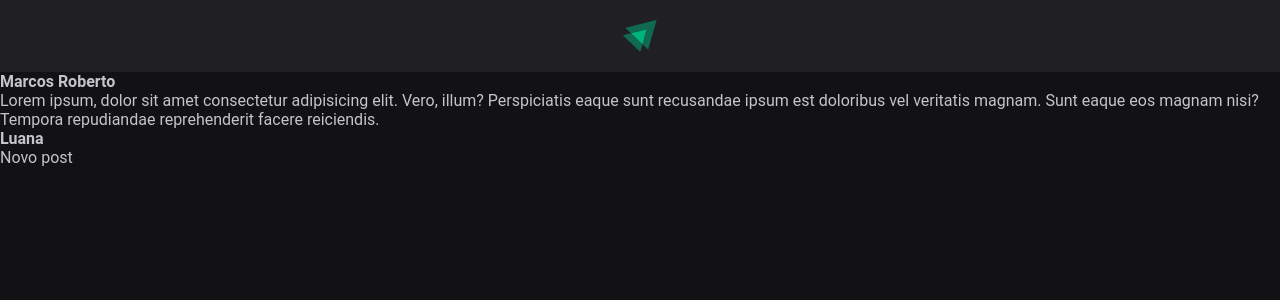
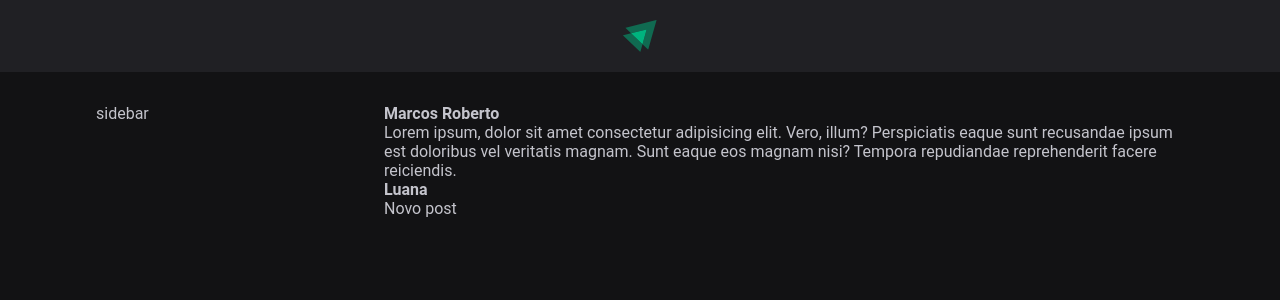
Before and after one commit to MarcosAlbrecht/feed-ignite-reactjs, a React app: page / in a window 1280 px wide. Shown: the top 300 px of the page. Built offline with nearby package versions, Linux system fonts and the light colour scheme; the HTML template or start-up script is replaced by a standard one.

Commit message:
creating header

```diff
--- a/src/App.jsx
+++ b/src/App.jsx
@@ -1,12 +1,19 @@
 import { Post } from "./Post";
 import { Header } from "./components/Header";
 import './global.css'
+
+import styles from './App.module.css';
 
 function App() {
   return (
     <div>
       <Header></Header>
 
+      <div className={styles.wrapper}>
+        <aside>
+          sidebar
+        </aside>
+        <main>
           <Post
             author="Marcos Roberto"
             content="Lorem ipsum, dolor sit amet consectetur adipisicing elit. Vero, illum? Perspiciatis eaque sunt recusandae ipsum est doloribus vel veritatis magnam. Sunt eaque eos magnam nisi? Tempora repudiandae reprehenderit facere reiciendis."
@@ -15,7 +22,8 @@
             author="Luana"
             content="Novo post"
           />
-
+        </main>
+      </div>
     </div>
   )
 }
--- /dev/null
+++ b/src/App.module.css
@@ -0,0 +1,11 @@
+.wrapper {
+    max-width: 70rem;
+    margin: 2rem auto;
+    padding: 0 1rem;
+
+    display: grid;
+    grid-template-columns: 256px 1fr;
+    gap: 2rem;
+    align-items: flex-start;
+
+}
```
Lines whose indentation alone changed are shown as unchanged.
